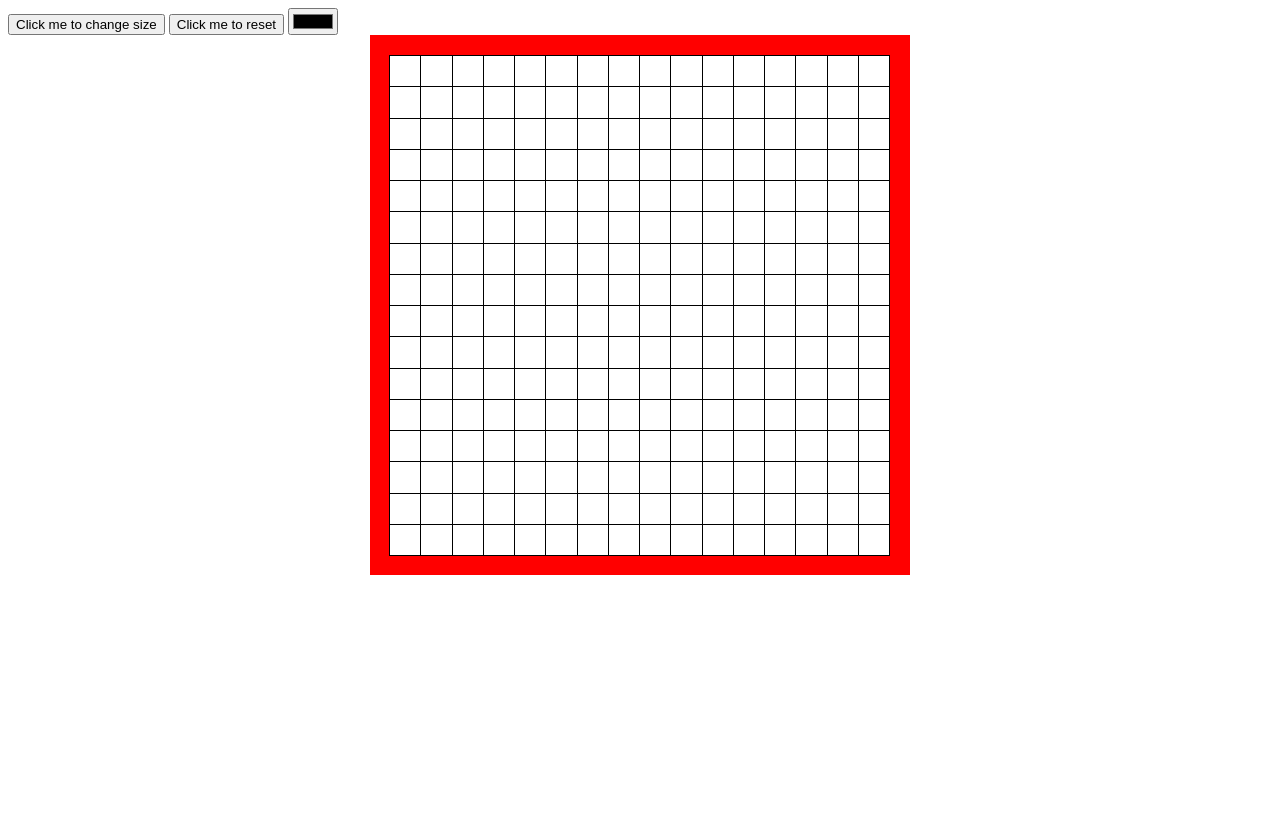
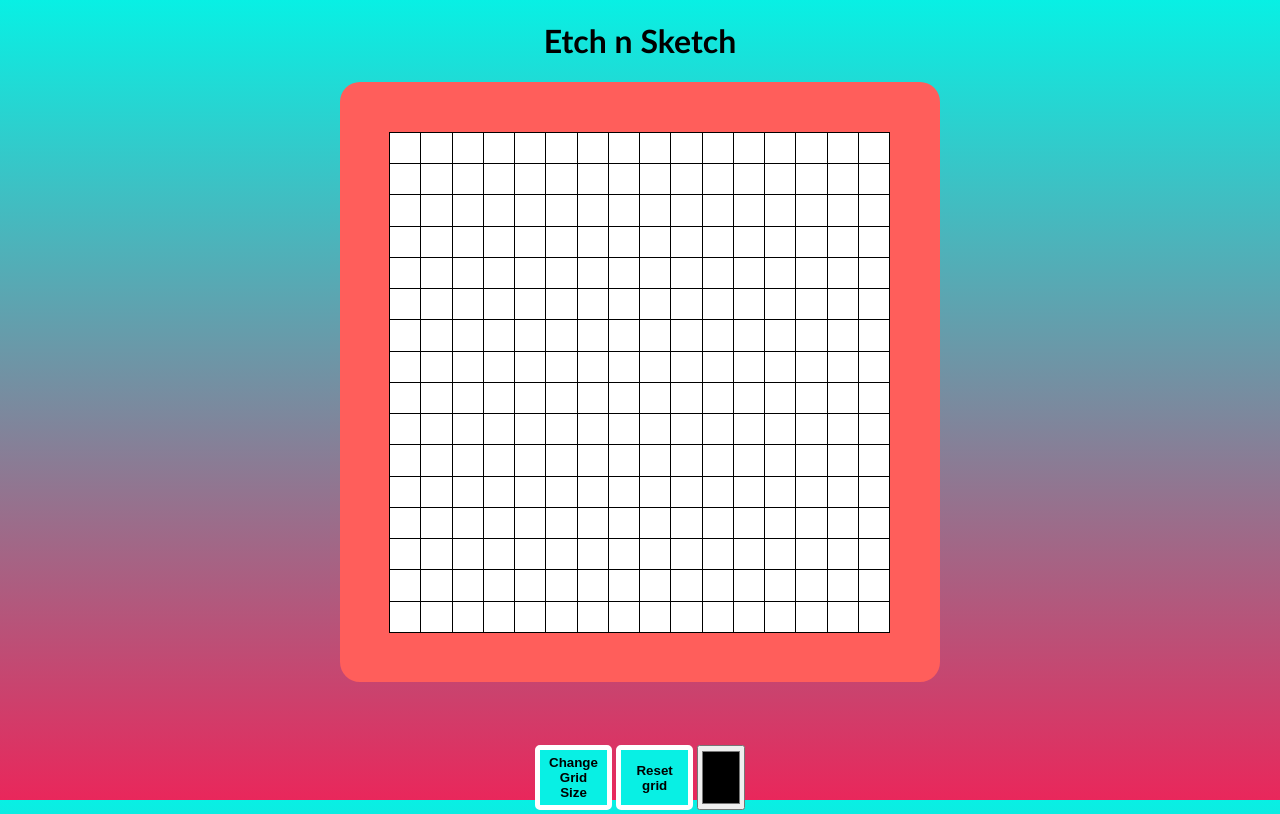
Before and after one commit to BulletPreacher/etchNSketch, a plain HTML site: page index.html in a window 1280 px wide. Drawn offline with Linux system fonts and the light colour scheme.

Commit message:
Add Styling

```diff
--- a/index.html
+++ b/index.html
@@ -1,5 +1,6 @@
 <!DOCTYPE html>
 <html lang="en">
+
 <head>
     <meta charset="UTF-8">
     <meta http-equiv="X-UA-Compatible" content="IE=edge">
@@ -7,11 +8,17 @@
     <title>Document</title>
     <link rel="stylesheet" href="style.css">
 </head>
+
 <body>
-    <button onclick="changeGrid()">Click me to change size</button>
-    <button onclick="resetGrid()">Click me to reset</button>
-    <input type="color" id="bg-color-select" value="#000000">
+    <h1>Etch n Sketch</h1>
     <div id="gridContainer" class="grid"></div>
-    <script src="./script.js"></script>
+    <div class="container">
+        <button onclick="changeGrid()">Change Grid Size</button>
+        <button onclick="resetGrid()">Reset grid</button>
+        <input type="color" id="bg-color-select" value="#000000">
+        <script src="./script.js"></script>
+    </div>
+
 </body>
+
 </html>
--- a/style.css
+++ b/style.css
@@ -2,7 +2,38 @@
    display: flex;
    width: max-content;
    margin: auto;
-   border:20px solid rgb(255, 0, 0);
+   border:50px solid #ff5e5b;
+   border-radius: 20px;
+}
+
+.container{
+    margin: auto;
+    width: max-content;
+    margin-top: 5%;
+    display: flex;
+}
+
+html{
+height: 100%;
+}
+
+body{
+    background-image: linear-gradient(to bottom, #08f0e4, #E9275B);
+}
+
+button{
+    height: 65px;
+    width: 80px;
+    background-color: #08f0e4;
+    border-radius: 5px;
+    border: 5px solid white;
+    font-weight: bolder;
+    margin: 0% 2% 2% 0%;
+}
+
+
+button:active{
+    background-color: #E9275B;
 }
 
 #color{
@@ -10,6 +41,15 @@
     height: 20px;
     border:2px solid black;
     background-color: black;;
+}
+
+#bg-color-select{
+    height: 65px;
+}
+
+h1{
+    font-family: 'Trebuchet MS', 'Lucida Sans Unicode', 'Lucida Grande', 'Lucida Sans', Arial, sans-serif;
+    text-align: center;
 }
 
 .noselect {
```
